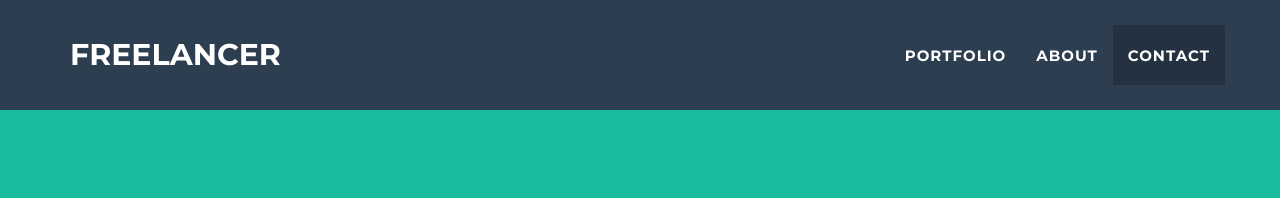
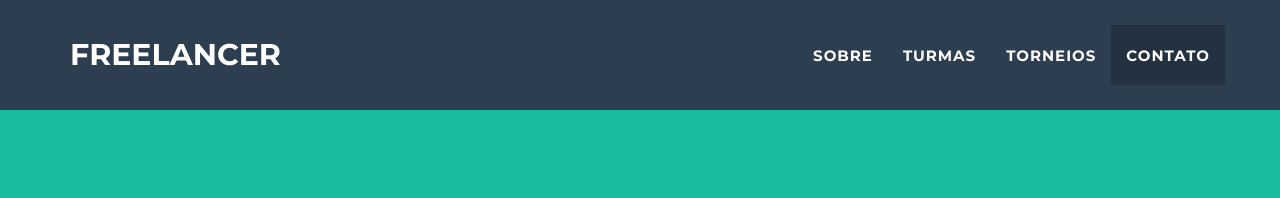
Before and after one commit to aeafavoretto/aeafavoretto.github.io, a Jekyll site: the page built from _posts/2014-07-18-project-1.markdown, in a window 1280 px wide. Shown: the top 198 px of the page. Built offline with Jekyll 4.4.1, drawn with Linux system fonts in a browser that asks for light colours.

Commit message:
22may26: atualização contatos

```diff
--- a/_includes/nav.html
+++ b/_includes/nav.html
@@ -19,13 +19,16 @@
           <a href="#page-top"></a>
         </li>
         <li class="page-scroll">
-          <a href="#portfolio">Portfolio</a>
+          <a href="#about">Sobre</a>
         </li>
         <li class="page-scroll">
-          <a href="#about">About</a>
+          <a href="#portfolio">Turmas</a>
         </li>
         <li class="page-scroll">
-          <a href="#contact">Contact</a>
+          <a href="#torneios">Torneios</a>
+        </li>
+        <li class="page-scroll">
+          <a href="#contact">Contato</a>
         </li>
       </ul>
     </div>
```
